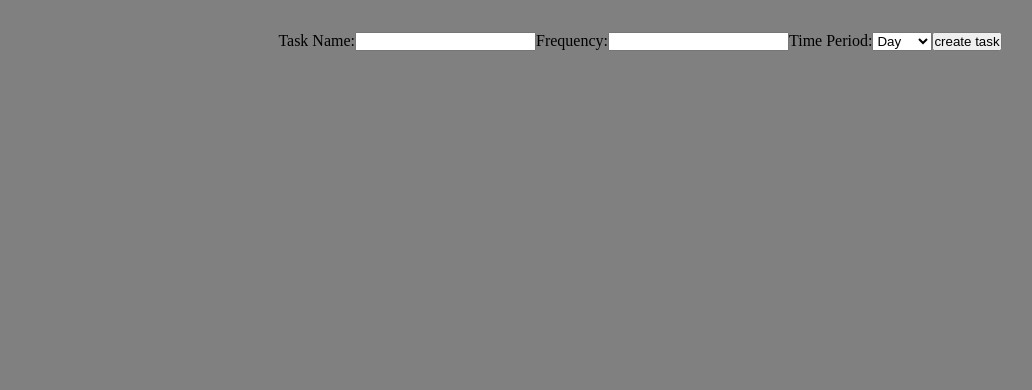
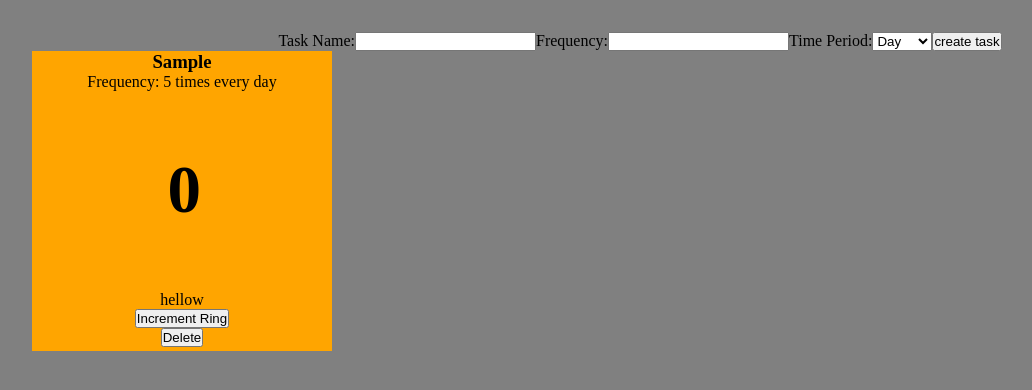
Before and after one commit to katredford/goal-getter, a React (Vite) app: page / in a window 1280 px wide. Both pictures are taken after typing "Sample", "5" into the empty fields and a click on the button "create task". Shown: the top 390 px of the page, without its empty margins (0-1032 px from the left). Built offline with nearby package versions, Linux system fonts and the light colour scheme.

Commit message:
now state is handled with context instead of prop drilling

```diff
--- a/src/App.jsx
+++ b/src/App.jsx
@@ -1,7 +1,7 @@
 import { useState } from 'react'
 
 import './App.css'
-
+import { TaskProvider } from './components/TaskContext';
 import CreateGoal from './components/CreateGoal'
 
 
@@ -9,7 +9,9 @@
 
   return (
     <>
-      <CreateGoal />
+      <TaskProvider>
+        <CreateGoal />
+      </TaskProvider>
 
     </>
   )
--- a/src/components/CreateGoal/index.jsx
+++ b/src/components/CreateGoal/index.jsx
@@ -1,4 +1,5 @@
 import { useState, useEffect } from 'react';
+import { TaskProvider, useTaskContext } from '../TaskContext';
 import "./createGoal.css"
 import GoalsList from '../GoalsList';
 
@@ -6,14 +7,18 @@
   const [taskName, setTaskName] = useState('');
   const [frequency, setFrequency] = useState('');
   const [timePeriod, setTimePeriod] = useState('day')
-  const [tasks, setTasks] = useState([]);
+  const { tasks, addTask } = useTaskContext();
+
 
   useEffect(() => {
     // Load tasks from localStorage on component mount
     const savedTasks = JSON.parse(localStorage.getItem('tasks')) || [];
-    setTasks(savedTasks);
-  }, []);
 
+    // Iterate over the array and add each task
+    savedTasks.forEach((task) => {
+      addTask(task);
+    });
+  }, []); // Empty dependency array to run only once on mount
 
   function handleTaskNameChange(event) {
     setTaskName(event.target.value)
@@ -30,7 +35,7 @@
   function handleSubmit(event) {
     event.preventDefault()
 
-    const task = {
+    const newTask = {
       name: taskName,
       frequency: frequency,
       timePeriod: timePeriod,
@@ -38,24 +43,15 @@
       completeCirc: 0,
     }
 
-    const tasks = JSON.parse(localStorage.getItem("tasks")) || []
-    const newTasks = [...tasks, task]
-    localStorage.setItem('tasks', JSON.stringify(newTasks))
-
+    addTask(newTask);
     setTaskName('');
     setFrequency('');
     setTimePeriod('day');
   }
 
   function handleDeleteTask(taskNameToDelete) {
-    // Filter out the task to delete
-    const updatedTasks = tasks.filter((task) => task.name !== taskNameToDelete);
 
-    // Save the updated list of tasks to localStorage
-    localStorage.setItem('tasks', JSON.stringify(updatedTasks));
-
-    // Update the state to reflect the deleted task
-    setTasks(updatedTasks);
+    deleteTask(taskNameToDelete);
   }
 
   return (
--- a/src/components/GoalsList/index.jsx
+++ b/src/components/GoalsList/index.jsx
@@ -1,18 +1,18 @@
-
+import { useTaskContext } from '../TaskContext';
 import './goalsList.css'
 import GoalCard from "../GoalCard/index"
 
 
 
-export default function GoalsList({ tasks, onDelete }) {
-
+export default function GoalsList() {
+  const { tasks, deleteTask } = useTaskContext();
 
 
   return (
     <div>
       {tasks.map((task, index) =>
       (
-        <GoalCard key={index} task={task} onDelete={onDelete} />
+        <GoalCard key={index} task={task} onDelete={() => deleteTask(task.name)} />
       )
       )}
     </div>
--- /dev/null
+++ b/src/components/TaskContext/index.jsx
@@ -0,0 +1,64 @@
+import React, { createContext, useContext, useEffect, useState } from 'react';
+
+const TaskContext = createContext();
+
+export const TaskProvider = ({ children }) => {
+  const [tasks, setTasks] = useState([]);
+  const [initialized, setInitialized] = useState(false);
+
+  useEffect(() => {
+    if (!initialized) {
+      try {
+        const savedTasks = JSON.parse(localStorage.getItem('tasks')) || [];
+
+        if (tasks.length === 0) {
+          savedTasks.forEach((task) => {
+            setTasks((prevTasks) => [...prevTasks, task]);
+          });
+        }
+
+        setInitialized(true);
+      } catch (error) {
+        console.error('Error loading tasks from localStorage:', error);
+      }
+    }
+  }, [tasks, initialized]);
+
+  const addTask = (newTask) => {
+    try {
+      setTasks((prevTasks) => {
+        const updatedTasks = [...prevTasks, newTask];
+        localStorage.setItem('tasks', JSON.stringify(updatedTasks));
+        return updatedTasks;
+      });
+    } catch (error) {
+      console.error('Error adding task to localStorage:', error);
+    }
+  };
+
+  const deleteTask = (taskName) => {
+    try {
+      setTasks((prevTasks) => {
+        const updatedTasks = prevTasks.filter((task) => task.name !== taskName);
+        localStorage.setItem('tasks', JSON.stringify(updatedTasks));
+        return updatedTasks;
+      });
+    } catch (error) {
+      console.error('Error deleting task from localStorage:', error);
+    }
+  };
+
+  return (
+    <TaskContext.Provider value={{ tasks, addTask, deleteTask }}>
+      {children}
+    </TaskContext.Provider>
+  );
+};
+
+export const useTaskContext = () => {
+  const context = useContext(TaskContext);
+  if (!context) {
+    throw new Error('useTaskContext must be used within a TaskProvider');
+  }
+  return context;
+};
--- a/src/components/goalCard/index.jsx
+++ b/src/components/goalCard/index.jsx
@@ -1,153 +1,120 @@
 
 import React, { useState, useEffect } from 'react';
+import { useTaskContext } from '../TaskContext/index';
 import './goalCard.css';
 import Ring from '../Ring/index';
 
 import { getDay, startOfDay, addDays } from 'date-fns';
 
-export default function GoalCard({ task, onDelete }) {
+
+export default function GoalCard({ task }) {
   const [progress, setProgress] = useState(0);
   const [clickNum, setClickNum] = useState(0);
+  const { deleteTask, addTask } = useTaskContext();
 
-
-  //*
   const handleDelete = () => {
-    // Call the onDelete function with the task name to delete
-    onDelete(task.name);
+    deleteTask(task?.name); // Add null check for task
   };
-
 
   useEffect(() => {
     const resetClickCount = () => {
       let now = new Date();
       const midnight = startOfDay(addDays(now, 1));
-      // now = startOfDay(addDays(now, 1));
-      // Check if it's close to midnight (within a small threshold, e.g., 5 minutes)
+
+      if (task && task.name) { // Add null checks for task and task.name
         if (midnight - now < 5 * 60 * 1000) {
           setClickNum(0);
           setProgress(0);
           const updatedTask = { ...task, clickNum: 0, completeCirc: 0 };
           localStorage.setItem(`task-${task.name}`, JSON.stringify(updatedTask));
 
-        // Calculate the time until the next midnight
           const nextMidnight = startOfDay(addDays(now, 1));
-
-        // Calculate the delay until the next midnight
           const delay = nextMidnight - now;
 
-        // Set a timeout for the next midnight
           setTimeout(resetClickCount, delay);
         }
 
         if (task.timePeriod === 'week' && getDay(now) === 1) {
-
           setClickNum(0);
           setProgress(0);
           const updatedTask = { ...task, clickNum: 0, completeCirc: 0 };
           localStorage.setItem(`task-${task.name}`, JSON.stringify(updatedTask));
 
-        // Calculate the time until the next Monday midnight
           const nextMonday = addDays(startOfDay(now), (8 - getDay(now)) % 7);
-
-        // If it's already Monday, set the delay to midnight; otherwise, set the delay to the next Monday
           const delay = getDay(now) === 1 ? nextMonday - now : 24 * 60 * 60 * 1000;
 
-        // Set a timeout for the next Monday midnight
           setTimeout(resetClickCount, delay);
         }
 
-
-
-      if (task.timePeriod === "month") {
-        // now = addDays(startOfDay(now), 31 - now.getDate());
-        // now = new Date('2023-12-01T00:00:00.000Z');
-        console.log(now)
-        console.log("NONONOW", now.getDate())
-        console.log("Nnow again", getDay(now))
-        if (now.getDate() === 1) {
+        if (task.timePeriod === "month" && now.getDate() === 1) {
           const updatedTask = { ...task, clickNum: 0, completeCirc: 0 };
           localStorage.setItem(`task-${task.name}`, JSON.stringify(updatedTask));
           setClickNum(0);
           setProgress(0);
 
-          // Calculate the time until the next month's first day
           const nextMonth = addDays(startOfDay(now), 31 - now.getDate());
           const delay = nextMonth - now;
-          console.log("delay dealay",delay)
-          // Set a timeout for the next month's first day
+
           setTimeout(resetClickCount, delay);
         }
       }
     };
-    // };
 
     resetClickCount();
 
-    // Clean up the timeout when the component unmounts
     return () => clearTimeout();
-  }, [task.name, task.timePeriod]);
-
-
+  }, [task?.name, task?.timePeriod]); // Add null checks for task properties
 
   useEffect(() => {
-    const storedTask = localStorage.getItem(`task-${task.name}`);
+    const storedTask = localStorage.getItem(`task-${task?.name}`);
     if (storedTask) {
       const parsedTask = JSON.parse(storedTask);
-      setClickNum(parsedTask.clickNum || 0);
+      setClickNum(parsedTask?.clickNum || 0); // Add null check for parsedTask
     }
-  }, [task.name]);
-
-
+  }, [task?.name]);
 
   useEffect(() => {
-    const storedTask = localStorage.getItem(`task-${task.name}`);
-
+    const storedTask = localStorage.getItem(`task-${task?.name}`);
     if (storedTask) {
       const parsedTask = JSON.parse(storedTask);
-      setProgress(parsedTask.completeCirc || 0);
+      setProgress(parsedTask?.completeCirc || 0); // Add null check for parsedTask
     }
-  }, [task.name]);
+  }, [task?.name]);
 
-
-
-
-
-  function handleIncrement() {
-
-    const completeCirc = 100 / task.frequency
+  const handleIncrement = () => {
+    const completeCirc = 100 / task?.frequency;
 
     const updatedProgress = progress + completeCirc;
-
     setProgress(updatedProgress);
 
     const updatedClickNum = clickNum + 1;
     setClickNum(updatedClickNum);
-console.log("updated progress: ", updatedProgress, "updated clicknum", updatedClickNum)
+
+    if (task && task.name) {
       const updatedTask = { ...task, clickNum: updatedClickNum, completeCirc: updatedProgress };
-    localStorage.setItem(`task-${task.name}`, JSON.stringify(updatedTask));
+      addTask(updatedTask);
 
       if (updatedClickNum >= task.frequency) {
-
-      localStorage.setItem(`task-${task.name}`, JSON.stringify(0));
+        const resetTask = { ...task, clickNum: 0 };
+        addTask(resetTask);
       }
-
     }
+  };
 
   return (
     <div className='goalCard'>
-      <h3>{task.name}</h3>
+      <h3>{task?.name}</h3>
       <p>
-        Frequency: {task.frequency} times every {task.timePeriod}
+        Frequency: {task?.frequency} times every {task?.timePeriod}
       </p>
       <Ring radius={100} stroke={10} progress={progress} />
       <div className='background-circ'>hellow</div>
       <h1 className='click-total'>{clickNum}</h1>
-      {/* <button className='inc-btn' onClick={handleIncrement}>Increment Ring</button> */}
       {progress < 100 ? (
         <button className='inc-btn' onClick={handleIncrement}>
           Increment Ring
         </button>
-      ): (
+      ) : (
         <h1>Complete!</h1>
       )}
       <button onClick={handleDelete}>Delete</button>
```
Lines whose indentation alone changed are shown as unchanged.
